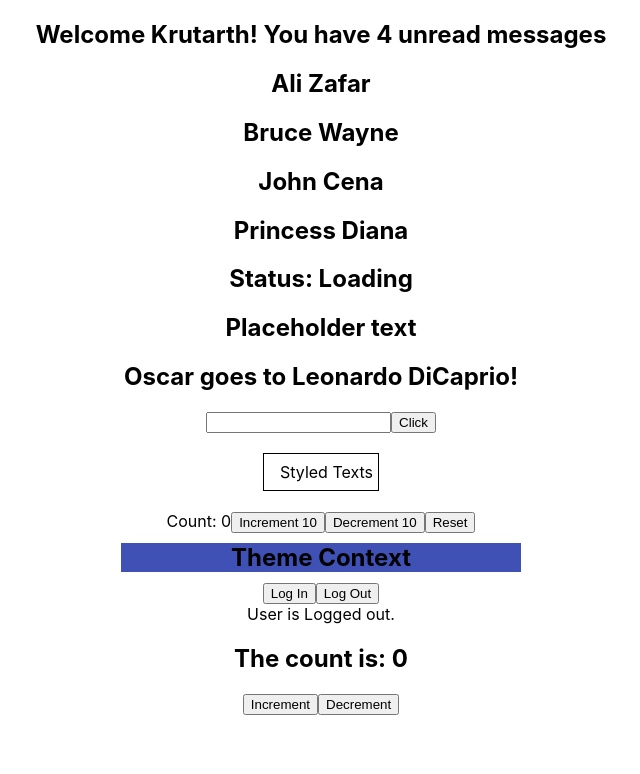
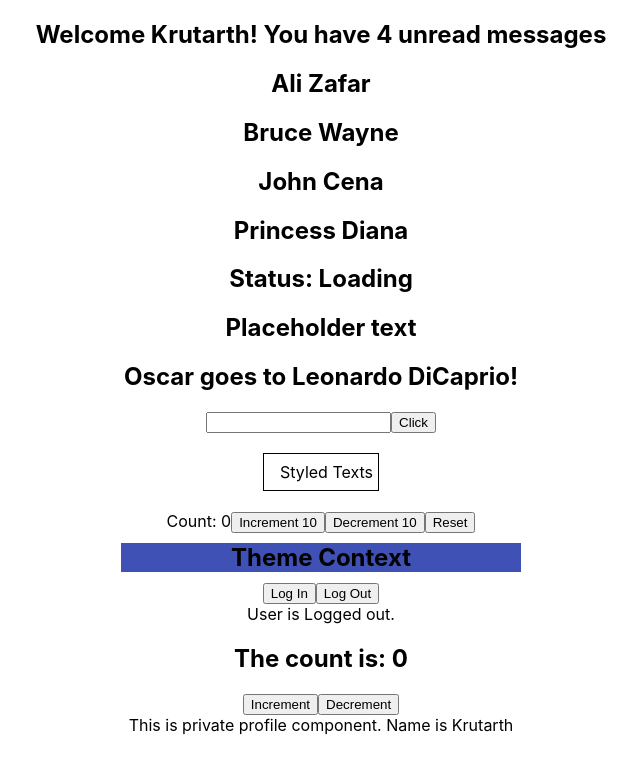
Before and after one commit to krutarth45/typescript-for-react, a React (Create React App) app: page / in a window 1280 px wide. Shown: the top 774 px of the page, without its empty margins (319-959 px from the left). Built offline with nearby package versions, Linux system fonts and the light colour scheme.

Commit message:
Class component

```diff
--- a/src/App.tsx
+++ b/src/App.tsx
@@ -14,6 +14,8 @@ import PersonList from "./components/PersonList";
 import Counter from "./components/state/Counter";
 import Counter2 from "./components/class/Counter";
 import Status from "./components/Status";
+import Private from "./components/auth/Private";
+import Profile from "./components/auth/Profile";
 
 function App() {
   const personName = {
@@ -61,6 +63,7 @@ function App() {
         <User />
       </UserContextProvider>
       <Counter2 message="The count is: " />
+      <Private isLoggedIn={true} component={Profile} />
     </div>
   );
 }
--- /dev/null
+++ b/src/components/auth/LoggedIn.tsx
@@ -0,0 +1,5 @@
+const LoggedIn = () => {
+  return <div>Please Login to continue</div>;
+};
+
+export default LoggedIn;
--- /dev/null
+++ b/src/components/auth/Private.tsx
@@ -0,0 +1,16 @@
+import LoggedIn from "./LoggedIn";
+import { ProfilerProps } from "./Profile";
+
+type PrivateProps = {
+  isLoggedIn: boolean;
+  component: React.ComponentType<ProfilerProps>;
+};
+
+const Private = ({ isLoggedIn, component: Component }: PrivateProps) => {
+  if (isLoggedIn) {
+    return <Component name="Krutarth" />;
+  }
+  return <LoggedIn />;
+};
+
+export default Private;
--- /dev/null
+++ b/src/components/auth/Profile.tsx
@@ -0,0 +1,9 @@
+export type ProfilerProps = {
+  name: string;
+};
+
+const Profile = ({ name }: ProfilerProps) => {
+  return <div>This is private profile component. Name is {name}</div>;
+};
+
+export default Profile;
```
